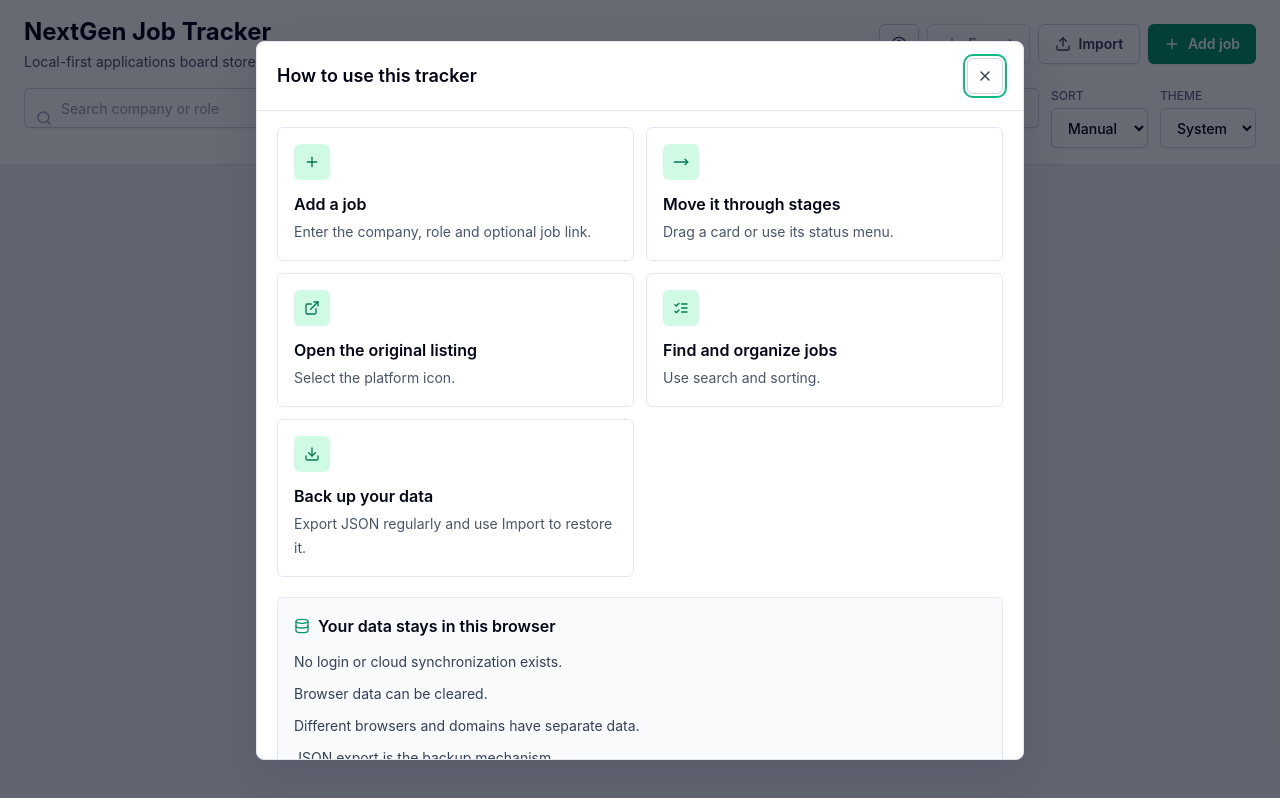
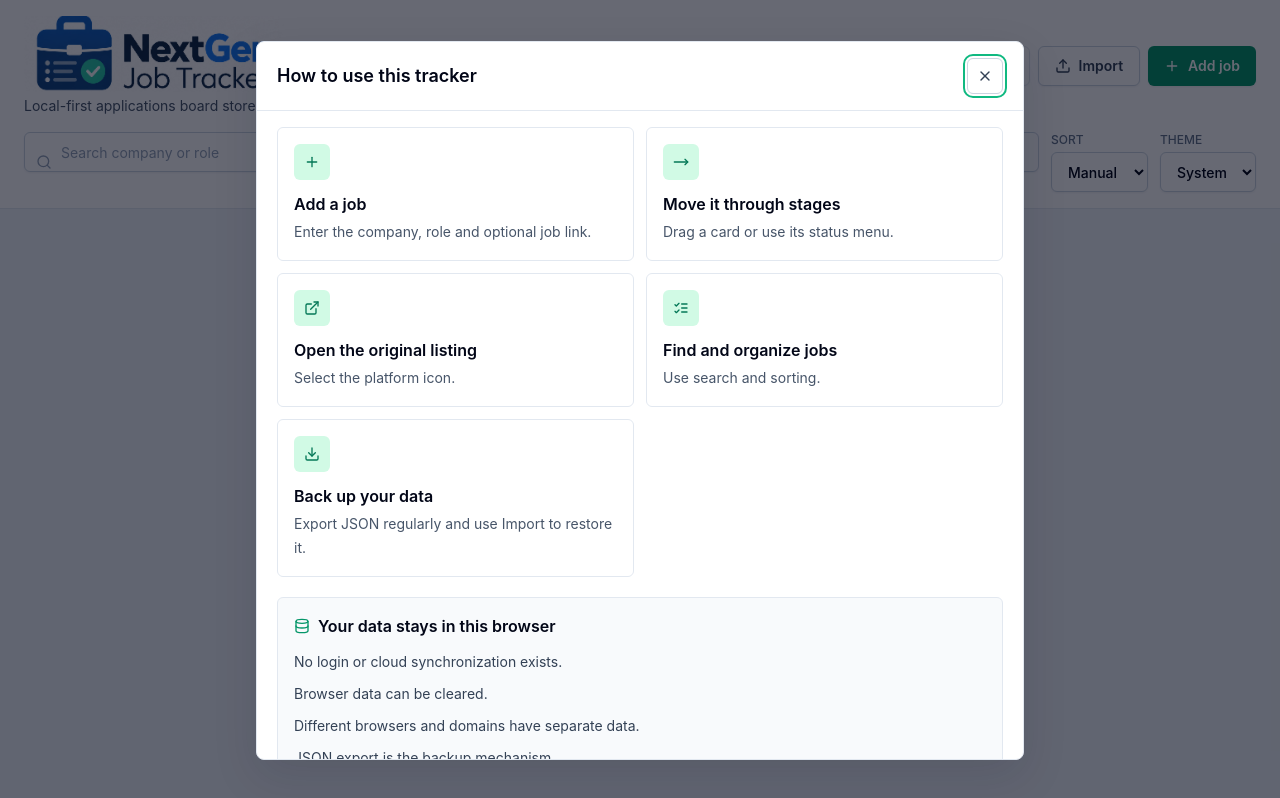
Before and after one commit to vermav27/AITESTER, a React (Vite) app in the folder chapter_05_JobTracker/NextGenJobTracker/: page / in a window 1280 px wide. Built offline with nearby package versions, Linux system fonts and the light colour scheme.

Commit message:
feat: add header logo

```diff
--- a/chapter_05_JobTracker/NextGenJobTracker/src/App.tsx
+++ b/chapter_05_JobTracker/NextGenJobTracker/src/App.tsx
@@ -34,6 +34,7 @@ import { KanbanBoard } from './components/KanbanBoard';
 import { Modal } from './components/Modal';
 import { Notifications } from './components/Notifications';
 
+const logoUrl = new URL('../Logo/Logo.png', import.meta.url).href;
 const jobRepository = new IndexedDbJobRepository();
 const settingsRepository = new IndexedDbSettingsRepository();
 
@@ -316,8 +317,16 @@ export default function App() {
       <header className="border-b border-slate-200 bg-white/90 backdrop-blur dark:border-slate-800 dark:bg-slate-900/90">
         <div className="mx-auto flex max-w-[1500px] flex-col gap-4 px-4 py-4 lg:px-6">
           <div className="flex flex-wrap items-center justify-between gap-3">
-            <div>
-              <h1 className="text-2xl font-bold tracking-normal">NextGen Job Tracker</h1>
+            <div className="min-w-0">
+              <div className="relative h-[68px] w-[220px] overflow-hidden sm:h-[76px] sm:w-[260px]">
+                <img
+                  src={logoUrl}
+                  alt=""
+                  aria-hidden="true"
+                  className="absolute left-0 top-0 h-auto w-full max-w-none -translate-y-[34.5%]"
+                />
+              </div>
+              <h1 className="sr-only">NextGen Job Tracker</h1>
               <p className="mt-1 text-sm text-slate-600 dark:text-slate-300">
                 Local-first applications board stored in this browser.
               </p>
```
Also changed, not shown: chapter_05_JobTracker/NextGenJobTracker/Logo/Logo.png (added), 1 other file (tests, documents, lock files or other folders).
